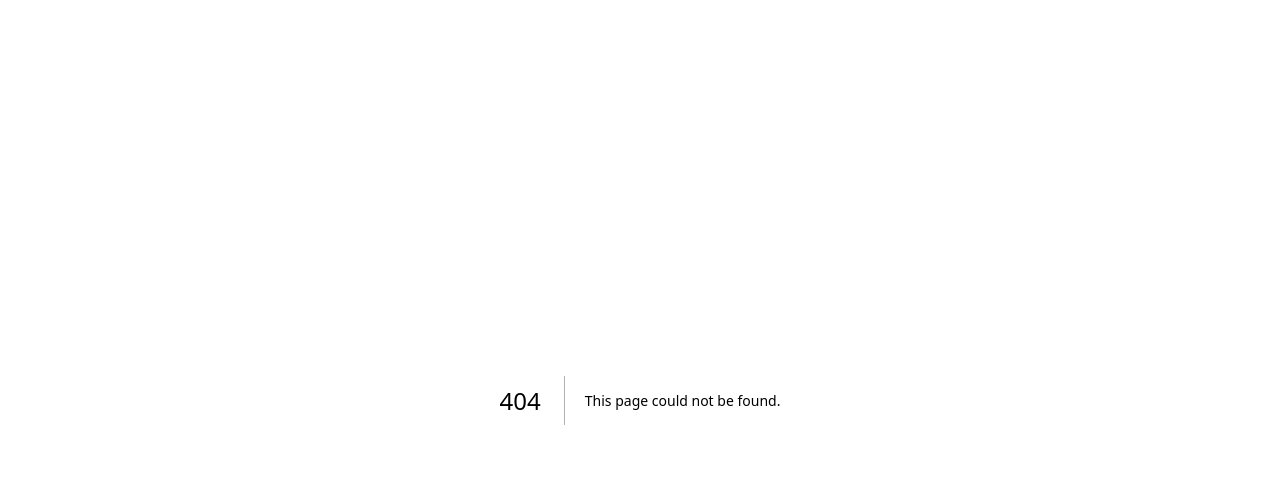
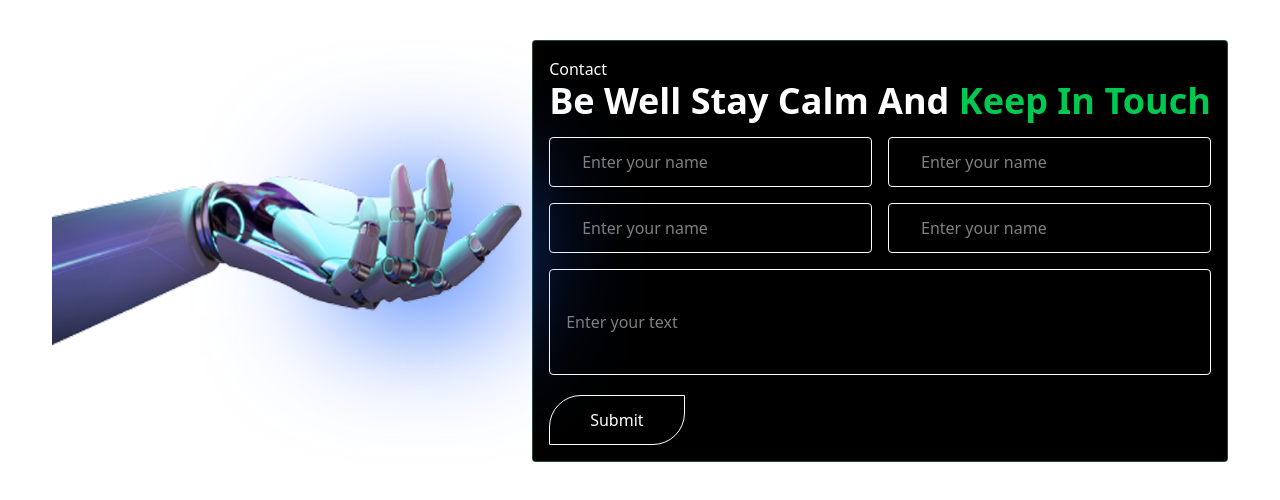
Before and after one commit to SakibFakir69/Ai-Learning-website-Landing-page-, a Next.js app: page /components/contact in a window 1280 px wide. Before the commit this address had no page. Shown: the top 500 px of the page. Built offline with nearby package versions, Linux system fonts and the light colour scheme.

Commit message:
contact done

```diff
--- /dev/null
+++ b/src/app/components/contact/page.jsx
@@ -0,0 +1,60 @@
+import React from "react";
+import Image from "next/image";
+
+import hand from '../../../../public/hand.png'
+
+
+function ContactPage() {
+  return (
+    <div className="mt-10 flex justify-center items-center">
+
+      <section className="md:flex ">
+
+        <div className="flex justify-center items-center">
+            <div className="h-32 w-40 border border-white absolute translate-x-32 bg-blue-600 blur-3xl">
+
+            </div>
+          <Image src={hand} height={200} alt="hand" className="z-50" />
+        </div>
+        <div className="text-white border-green-300/30 border bg-black p-4 rounded">
+          <p>Contact</p>
+          <h2 className="text-3xl md:text-4xl font-semibold">
+            Be Well Stay Calm And{" "}
+            <span className="text-green-500 ">Keep In Touch</span>
+          </h2>
+          <div className="mt-4">
+            <div className="grid grid-cols-2 gap-4 ">
+              <input
+                type="text"
+                placeholder="Enter your name"
+                className="border p-2 rounded px-8 py-3"
+              />
+              <input
+                type="text"
+                placeholder="Enter your name"
+                className="border p-2 rounded px-8 py-3"
+              />
+              <input
+                type="text"
+                placeholder="Enter your name"
+                className="border p-2 rounded px-8 py-3"
+              />
+              <input
+                type="text"
+                placeholder="Enter your name"
+                className="border p-2 rounded px-8 py-3"
+              />
+            </div>
+            <div className="mt-4">
+                <input type="text" className="w-full md:py-8 lg:py-10 p-4 border rounded" placeholder="Enter your text"/>
+
+            </div>
+            <button className="px-10 py-3 border mt-5 rounded-tl-4xl rounded-br-4xl">Submit</button>
+          </div>
+        </div>
+      </section>
+    </div>
+  );
+}
+
+export default ContactPage;
--- a/src/app/components/faq/page.jsx
+++ b/src/app/components/faq/page.jsx
@@ -7,7 +7,7 @@ function Faq() {
     <div className="mt-10 flex  w-full">
 
 
-     <section className="md:flex justify-center items-center w-full border border-white">
+     <section className="md:flex justify-center items-center w-full p-8">
 
      <section className="flex flex-1 justify-center mt-6">
         <div>
--- a/src/app/page.js
+++ b/src/app/page.js
@@ -1,4 +1,5 @@
 import BannerPage from "./components/Banner/page";
+import ContactPage from "./components/contact/page";
 import Course from "./components/courseSection/Course";
 import Faq from "./components/faq/page";
 import NavbarPage from "./components/Navbar/page";
@@ -46,6 +47,7 @@ export default function HomePage() {
     <ProjectSection/>
     <PriceSection/>
     <Faq/>
+    <ContactPage/>
     </main>
 
 
```
Also changed, not shown: public/hand.png (added).
